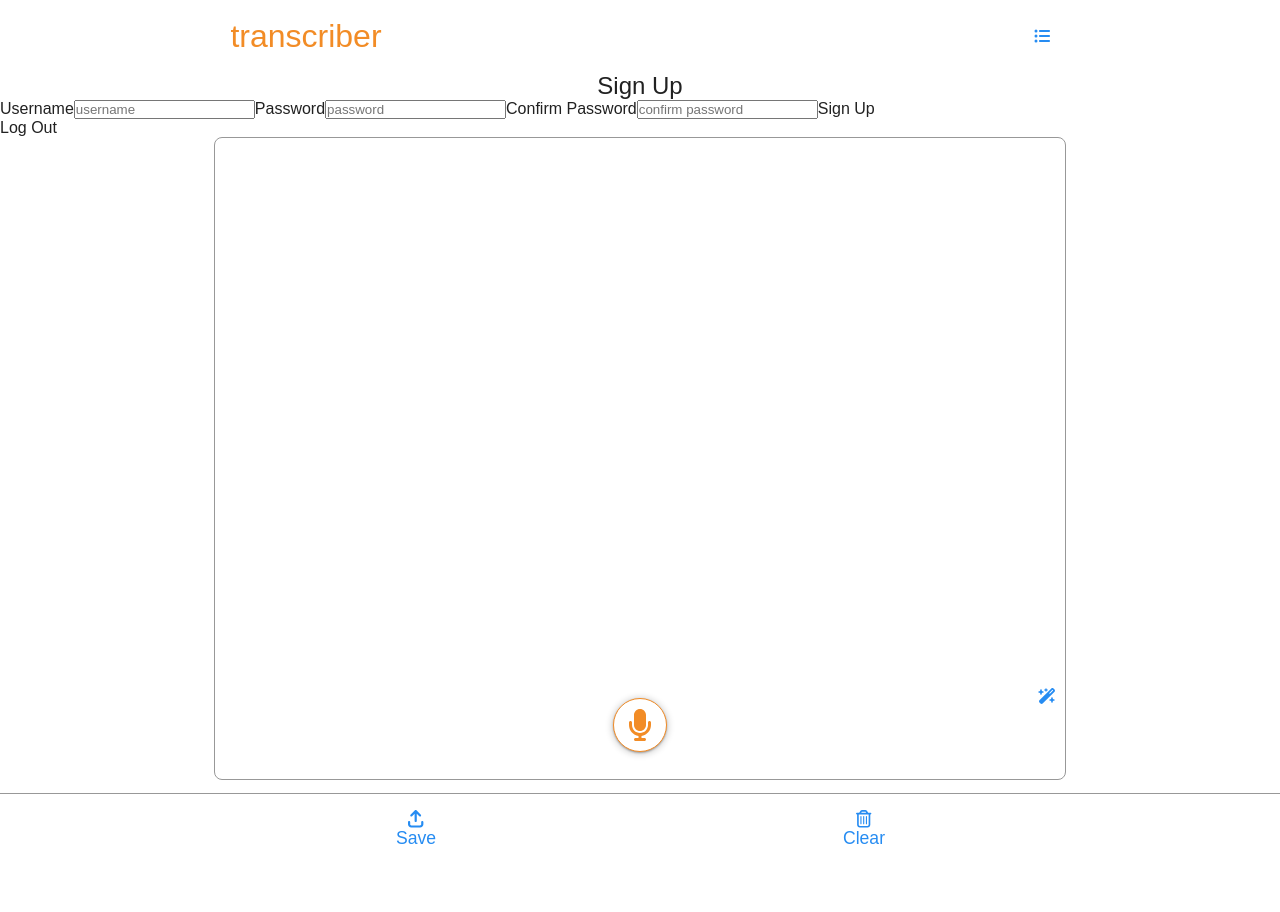
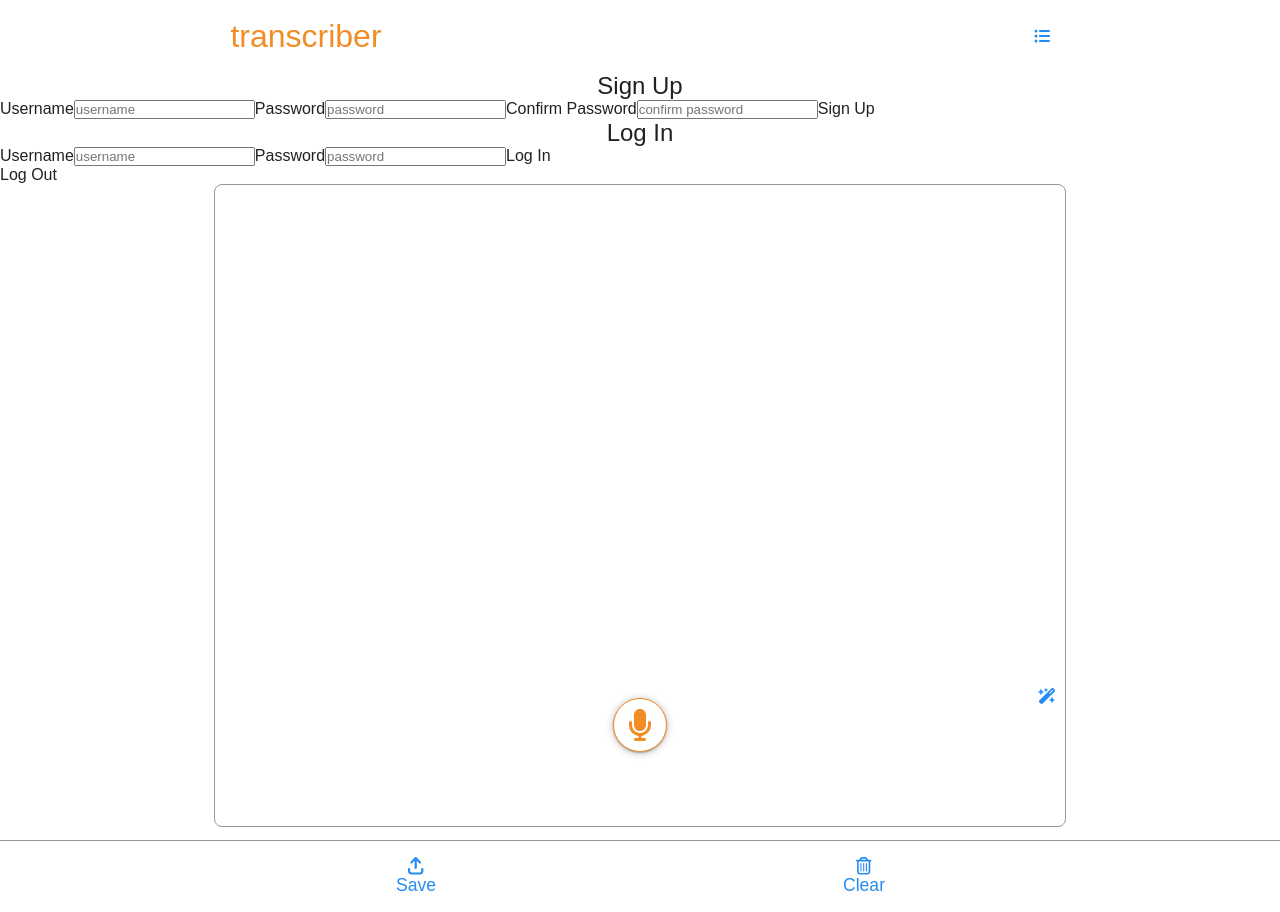
Before and after one commit to timgoalen/transcriber-frontend, a React (Create React App) app: page / in a window 1280 px wide. Before the commit the page ends 865 px from the top, so only its background shows below. Built offline with nearby package versions, Linux system fonts and the light colour scheme; a web font is replaced by a local one.

Commit message:
feat: add LogInForm component and functionality

```diff
--- a/src/App.js
+++ b/src/App.js
@@ -19,6 +19,7 @@ import Toolbar from "./components/Toolbar.js";
 import SpeechRecognition from "./components/SpeechRecognition.js";
 import OpenAiApi from "./components/OpenAiApi.js";
 import SignUpForm from "./components/SignUpForm.js";
+import LogInForm from "./components/LogInForm.js";
 import LogOutForm from "./components/LogOutForm.js";
 
 import { generateRandomColour } from "./utils/utils.js";
@@ -59,8 +60,13 @@ export default function App() {
   //   localStorage.setItem("userToken", userToken);
   // }, [userToken]);
 
+  // TODO: rename to 'saveUserTokenToState'
   function saveUserToken(token) {
     setUserToken(token);
+  }
+
+  function saveTokenToLocalStorage(token) {
+    localStorage.setItem("userToken", token);
   }
 
   console.log({ userToken });
@@ -335,6 +341,13 @@ export default function App() {
         />
         <SignUpForm
           saveUserToken={saveUserToken}
+          saveTokenToLocalStorage={saveTokenToLocalStorage}
+          getInitialNotesDataFromApi={getInitialNotesDataFromApi}
+          getInitialFoldersDataFromApi={getInitialFoldersDataFromApi}
+        />
+        <LogInForm
+          saveUserToken={saveUserToken}
+          saveTokenToLocalStorage={saveTokenToLocalStorage}
           getInitialNotesDataFromApi={getInitialNotesDataFromApi}
           getInitialFoldersDataFromApi={getInitialFoldersDataFromApi}
         />
--- /dev/null
+++ b/src/components/LogInForm.js
@@ -0,0 +1,76 @@
+import { useState } from "react";
+import axios from "axios";
+
+export default function LogInForm({
+  saveUserToken,
+  saveTokenToLocalStorage,
+  getInitialNotesDataFromApi,
+  getInitialFoldersDataFromApi,
+}) {
+  const [logInFormData, setLogInFormData] = useState({
+    username: "",
+    password: "",
+  });
+
+  function handleFormChange(event) {
+    const changedFormField = event.target.name;
+    const newFieldValue = event.target.value;
+    setLogInFormData((prevData) => {
+      return {
+        ...prevData,
+        [changedFormField]: newFieldValue,
+      };
+    });
+  }
+
+  async function submitLogInForm(event) {
+    event.preventDefault();
+    console.log("sending log in form");
+    try {
+      // Obtain the authorisation token by logging in the user
+      const logInResponse = await axios.post(
+        "https://8000-timgoalen-transcriberba-5uy4uhx3wov.ws-eu107.gitpod.io/api/auth/login/",
+        {
+          username: logInFormData.username,
+          password: logInFormData.password,
+        }
+      );
+      console.log("Login successful:", logInResponse.data);
+      const logInResponseToken = logInResponse.data.key;
+      saveUserToken(logInResponseToken);
+      saveTokenToLocalStorage(logInResponseToken);
+      getInitialNotesDataFromApi();
+      getInitialFoldersDataFromApi();
+    } catch (error) {
+      console.error("Error logging in to retreive token:", error.message);
+    }
+  }
+
+  return (
+    <form>
+      <h2>Log In</h2>
+      <label htmlFor="username">Username</label>
+      <input
+        type="text"
+        value={logInFormData.username}
+        onChange={handleFormChange}
+        placeholder="username"
+        id="username"
+        name="username"
+        autoComplete="username"
+      ></input>
+      <label htmlFor="password">Password</label>
+      <input
+        type="password"
+        value={logInFormData.password}
+        onChange={handleFormChange}
+        placeholder="password"
+        id="password"
+        name="password"
+        autoComplete="password"
+      ></input>
+
+      <button onClick={submitLogInForm}>Log In</button>
+    </form>
+  );
+}
--- a/src/components/LogOutForm.js
+++ b/src/components/LogOutForm.js
@@ -15,7 +15,9 @@ export default function LogOutForm({ userToken, saveUserToken }) {
         }
       );
       console.info(logOutResponse.data);
+      //   Remove the token from local storage
       localStorage.removeItem("userToken");
+      //   Remove the token from state
       saveUserToken("");
       //   Refresh the page to clear the Notes and Folders data in state
       window.location.reload();
--- a/src/components/SignUpForm.js
+++ b/src/components/SignUpForm.js
@@ -1,7 +1,12 @@
 import { useState } from "react";
 import axios from "axios";
 
-export default function SignUpForm({ saveUserToken, getInitialNotesDataFromApi, getInitialFoldersDataFromApi }) {
+export default function SignUpForm({
+  saveUserToken,
+  saveTokenToLocalStorage,
+  getInitialNotesDataFromApi,
+  getInitialFoldersDataFromApi,
+}) {
   const [signUpFormData, setSignUpFormData] = useState({
     username: "",
     password1: "",
@@ -17,10 +22,6 @@ export default function SignUpForm({ saveUserToken, getInitialNotesDataFromApi,
         [changedFormField]: newFieldValue,
       };
     });
-  }
-
-  function saveTokenToLocalStorage(token) {
-    localStorage.setItem("userToken", token);
   }
 
   async function submitSignUpForm(event) {
```
